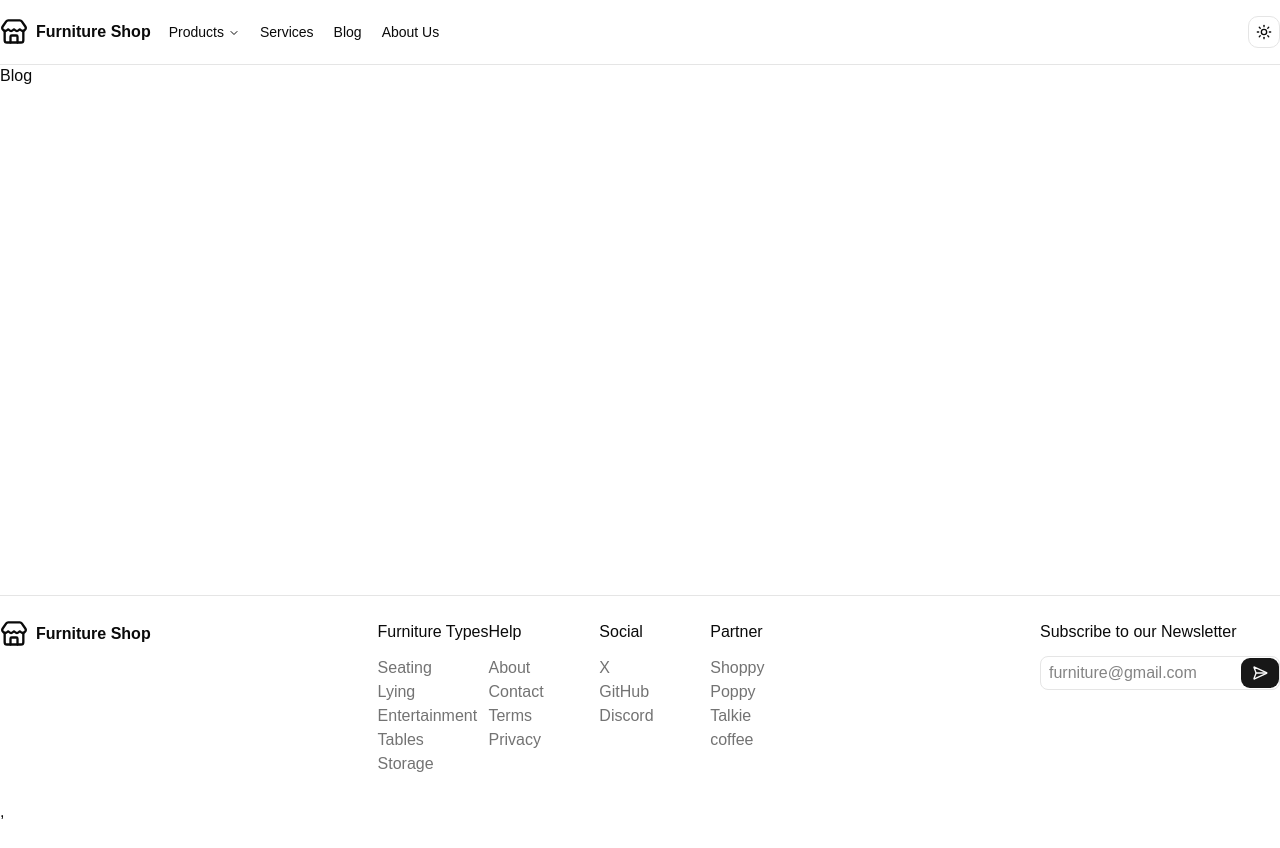
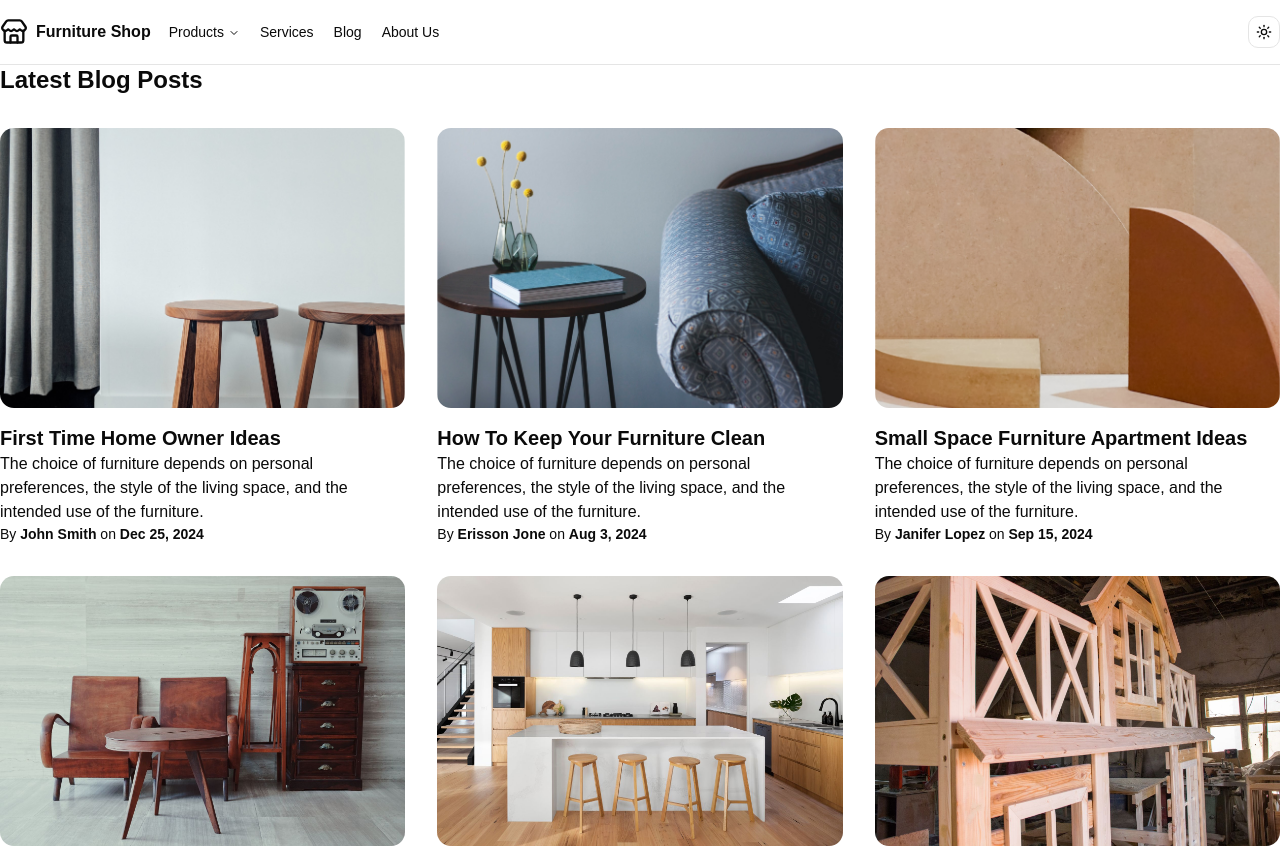
Before and after one commit to YelMinSoe/furniture, a React (Vite) app in the folder client/: page /blogs in a window 1280 px wide. Shown: the top 848 px of the page. Before the commit the page ends 824 px from the top, so only its background shows below. Built offline with nearby package versions, Linux system fonts and the light colour scheme.

Commit message:
Blog list

```diff
--- /dev/null
+++ b/client/src/components/blogs/BlogPostList.tsx
@@ -0,0 +1,36 @@
+// Library imports
+import { Link } from "react-router"
+
+// Local imports
+import type { Post } from "@/types/type"
+
+// types
+interface PostProps {
+  posts: Post[]
+}
+
+const BlogPostList = ({ posts }: PostProps) => {
+  return (
+    <div className="my-8 grid grid-cols-1 gap-8 px-4 md:grid-cols-2 md:px-0 lg:grid-cols-3">
+      {posts.map((post) => (
+        <Link to={`/posts/${post.id}`} key={post.id}>
+          <img
+            src={post.image}
+            alt="Blog-post"
+            className="mb-4 w-full rounded-xl"
+          />
+          <h2 className="line-clamp-1 text-xl font-extrabold">{post.title}</h2>
+          <h3 className="line-clamp-3 text-base font-normal">{post.content}</h3>
+          <div className="text-sm">
+            <span>
+              By <span className="font-semibold">{post.author}</span> on{" "}
+              <span className="font-semibold">{post.updated_at}</span>
+            </span>
+          </div>
+        </Link>
+      ))}
+    </div>
+  )
+}
+
+export default BlogPostList
--- a/client/src/pages/blogs/Blog.tsx
+++ b/client/src/pages/blogs/Blog.tsx
@@ -1,10 +1,18 @@
-import { Outlet } from "react-router"
+//Library imports
+// import { Outlet } from "react-router"
+
+// Local imports
+import { posts } from "@/data/posts"
+import BlogPostList from "@/components/blogs/BlogPostList"
 
 const Blog = () => {
   return (
-    <div>
-      Blog
-      <Outlet />
+    <div className="container mx-auto">
+      <div className="text-center text-2xl font-bold md:text-left">
+        Latest Blog Posts
+      </div>
+      <BlogPostList posts={posts} />
+      {/* <Outlet /> */}
     </div>
   )
 }
```
